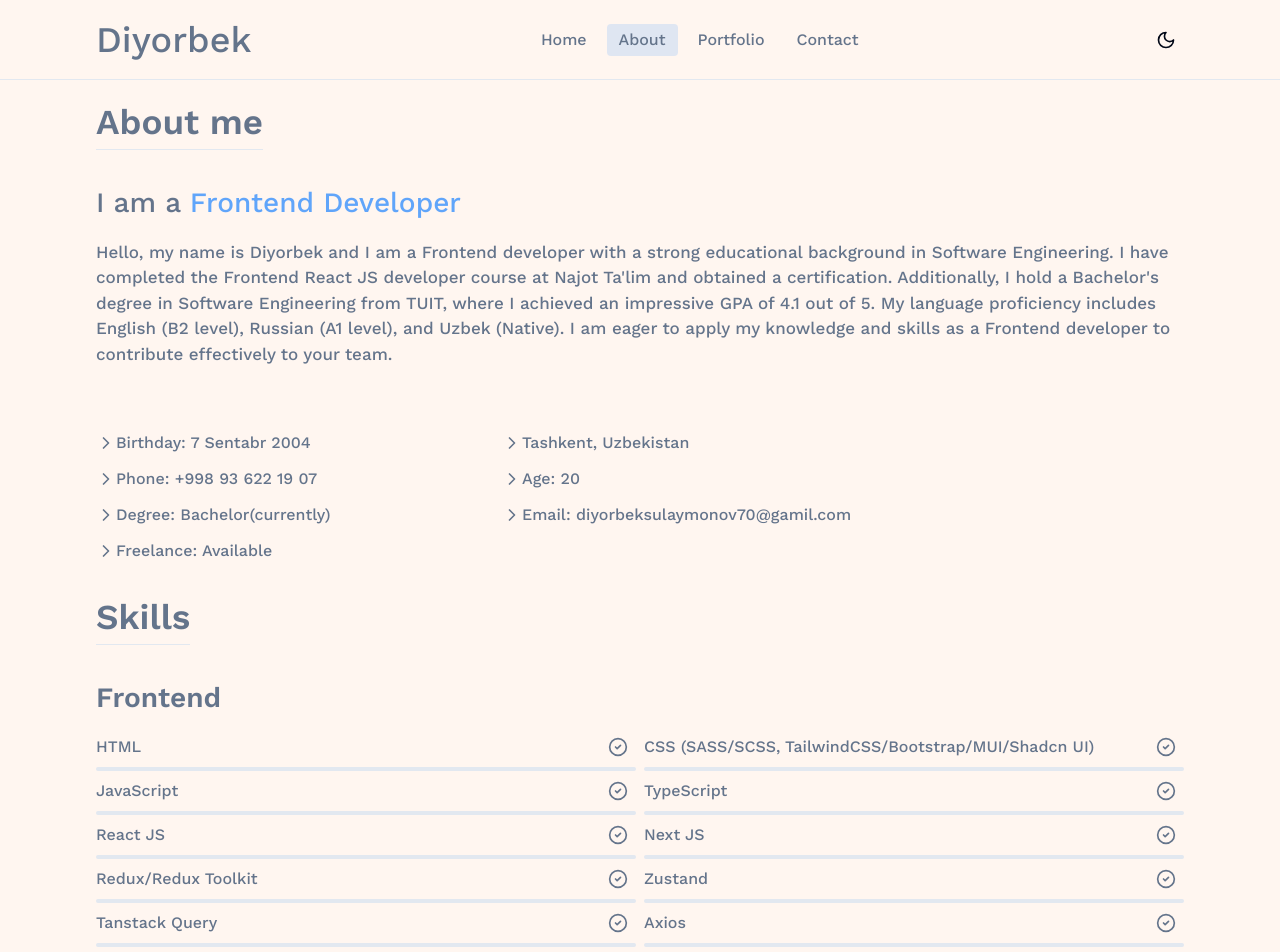
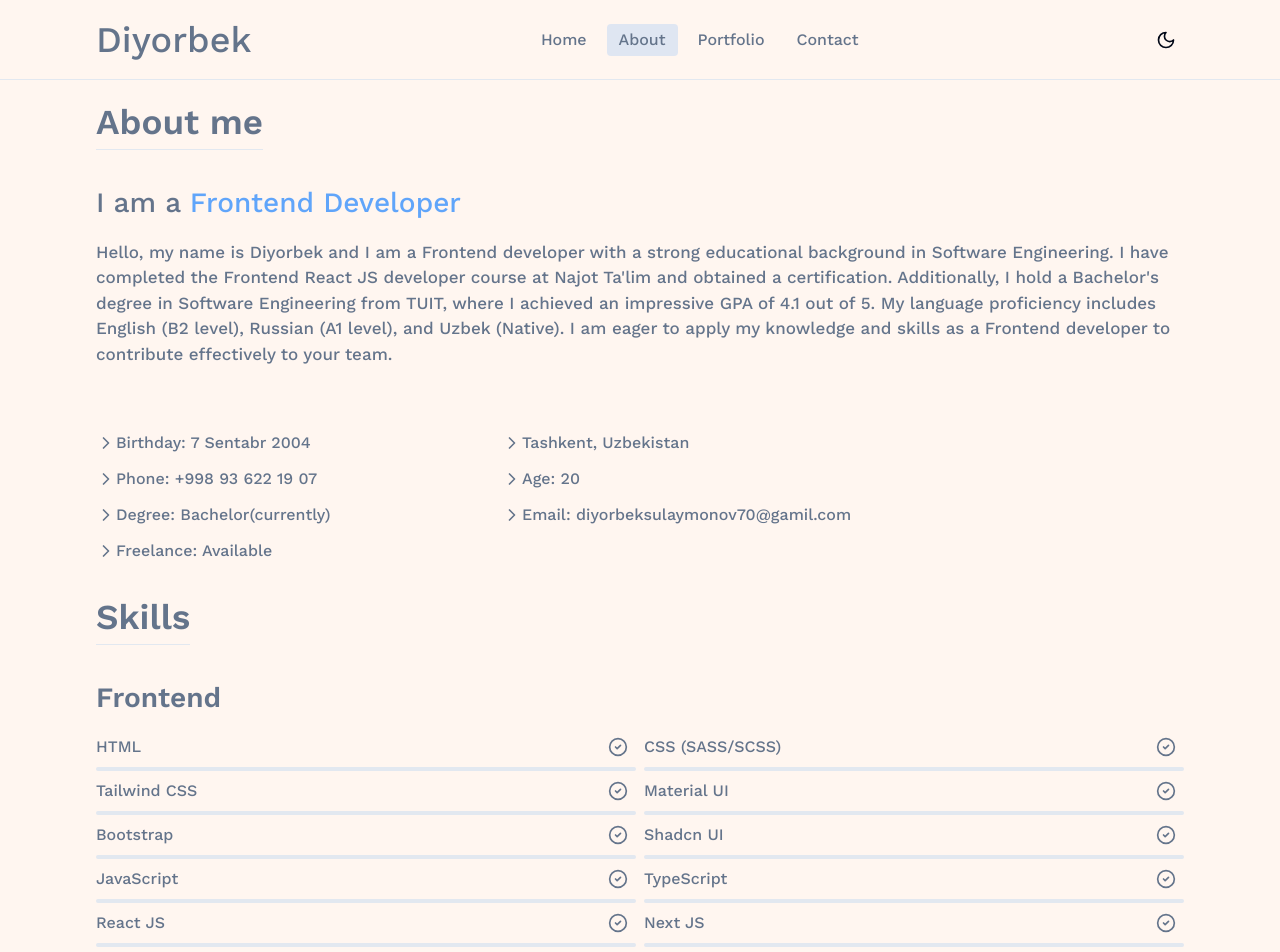
Before and after one commit to developerdiyorbek/myportfolio, a Next.js app: page /about in a window 1280 px wide. Shown: the top 952 px of the page. Built offline with nearby package versions, Linux system fonts and the light colour scheme.

Commit message:
Add Skills

```diff
--- a/app/(root)/_components/KnowlodgeItem.tsx
+++ b/app/(root)/_components/KnowlodgeItem.tsx
@@ -4,9 +4,9 @@ import { CircleCheck } from "lucide-react";
 
 function KnowlodgeItem({ title }: Props) {
   return (
-    <li className="flex flex-col gap-2 text-muted-foreground">
+    <li className="flex flex-col gap-2 text-muted-foreground break-all">
       <div className="flex justify-between pe-2 items-center">
-        <p>{title}</p>
+        <p className="">{title}</p>
         <CircleCheck size={20} />
       </div>
       <Separator className="h-1 rounded" />
--- a/constants/index.ts
+++ b/constants/index.ts
@@ -52,7 +52,23 @@ export const knowledge = [
   },
   {
     id: 9,
-    title: "CSS (SASS/SCSS, TailwindCSS/Bootstrap/MUI/Shadcn UI)",
+    title: "CSS (SASS/SCSS)",
+  },
+  {
+    id: 24,
+    title: "Tailwind CSS",
+  },
+  {
+    id: 25,
+    title: "Material UI",
+  },
+  {
+    id: 26,
+    title: "Bootstrap",
+  },
+  {
+    id: 27,
+    title: "Shadcn UI",
   },
   {
     id: 10,
```
